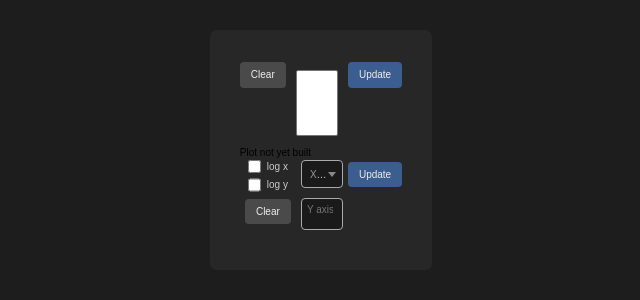
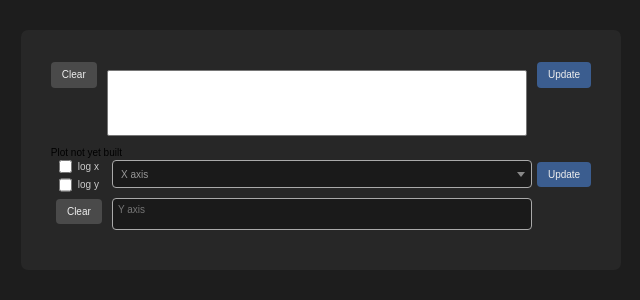
Before and after one commit to dyunis/viz_app, a Flask app: template templates/index.html in a window 1280 px wide. Shown: the top 300 px of the page, without its empty margins (319-959 px from the left). Run offline with Flask 2, Linux system fonts and the light colour scheme; the template is opened without the code that fills it, so the values that code supplies are empty; some libraries are stand-ins or nearby versions.

Commit message:
width change

```diff
--- a/static/style.css
+++ b/static/style.css
@@ -186,6 +186,7 @@ label {
 
 select {
   width: 100%;
+  min-width: 400px;
   margin: 10px;
 }
 
```
